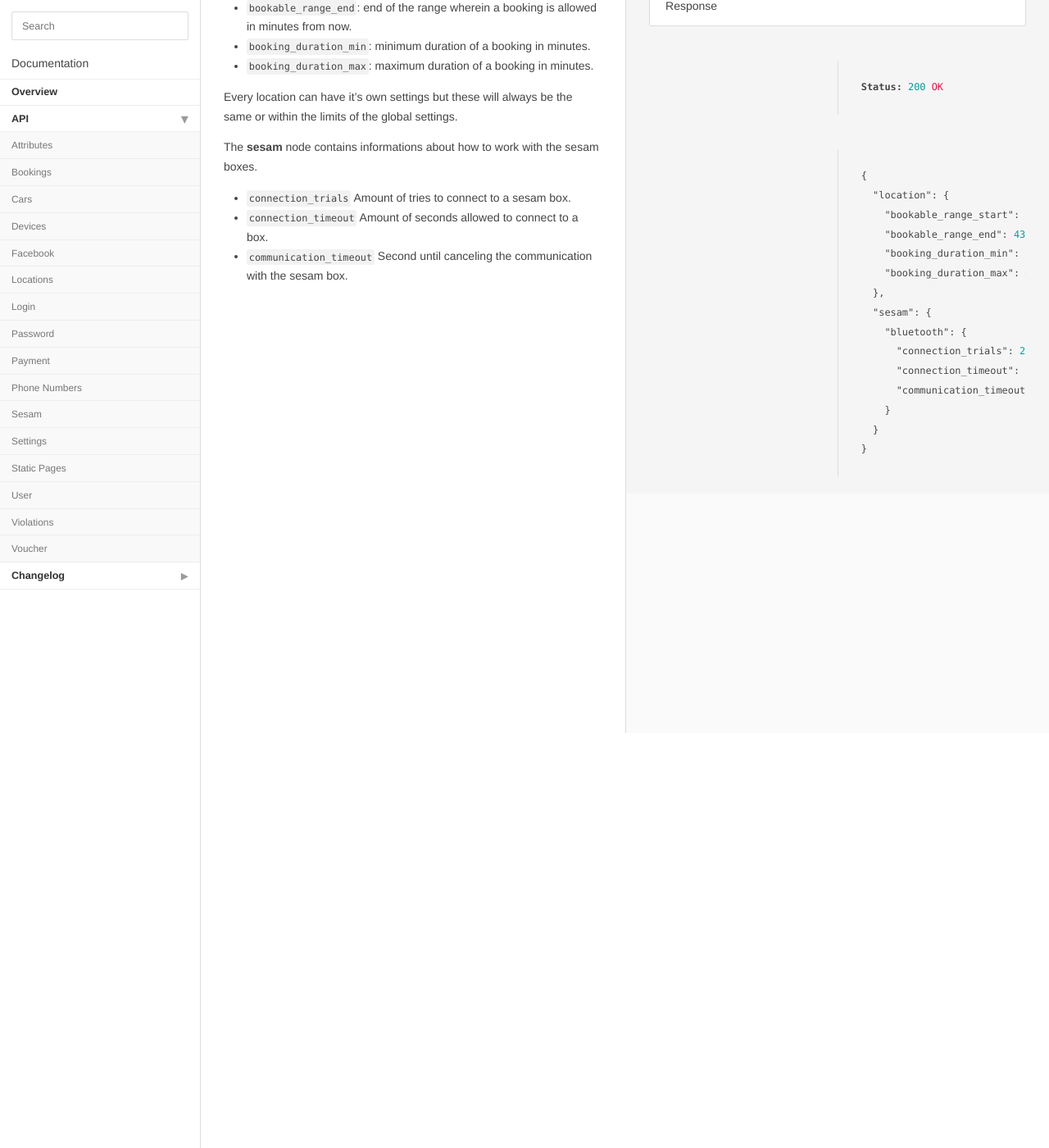
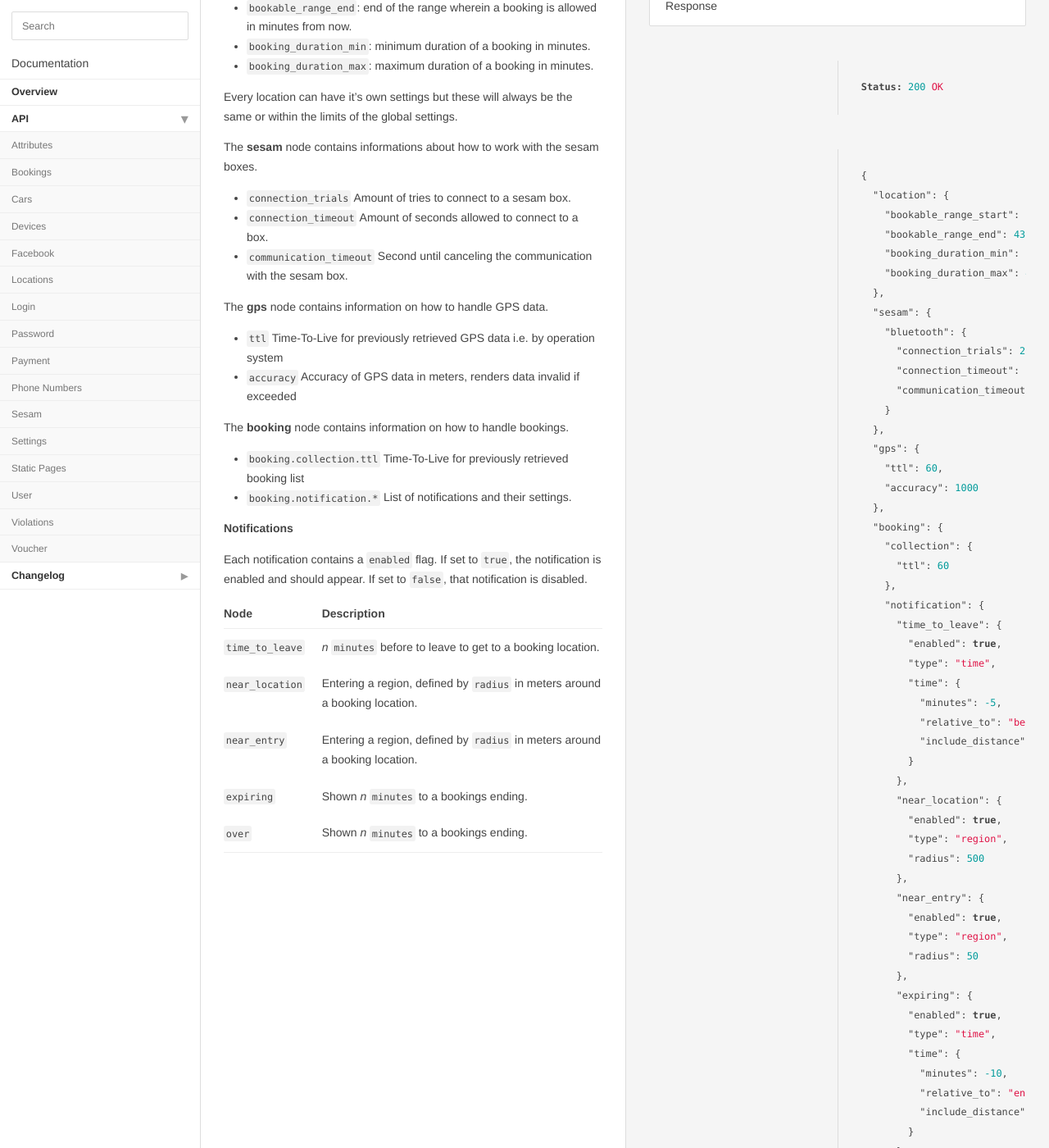
Before and after one commit to parku/docs, a Jekyll site: the page built from api/settings.md, in a window 1280 px wide and 1400 px high, scrolled down 506 px. Shown: the whole window at 82% size. Built offline with Jekyll 4.4.1, drawn with Linux system fonts in a browser that asks for light colours; Markdown is read by kramdown in place of the engine named in the settings; some of the changed text lies outside the part shown.

Commit message:
DEV-13 Documenting changes of DEV-13

````diff
--- a/api/settings.md
+++ b/api/settings.md
@@ -38,6 +38,54 @@ Status: 200 OK
       "connection_timeout": 2,
       "communication_timeout": 2
     }
+  },
+  "gps": {
+    "ttl": 60,
+    "accuracy": 1000
+  },
+  "booking": {
+    "collection": {
+      "ttl": 60
+    },
+    "notification": {
+      "time_to_leave": {
+        "enabled": true,
+        "type": "time",
+        "time": {
+          "minutes": -5,
+          "relative_to": "begin",
+          "include_distance": true
+        }
+      },
+      "near_location": {
+        "enabled": true,
+        "type": "region",
+        "radius": 500
+      },
+      "near_entry": {
+        "enabled": true,
+        "type": "region",
+        "radius": 50
+      },
+      "expiring": {
+        "enabled": true,
+        "type": "time",
+        "time": {
+          "minutes": -10,
+          "relative_to": "end",
+          "include_distance": false
+        }
+      },
+      "over": {
+        "enabled": true,
+        "type": "time",
+        "time": {
+          "minutes": -2,
+          "relative_to": "end",
+          "include_distance": false
+        }
+      }
+    }
   }
 }
 ```
@@ -60,3 +108,58 @@ The **sesam** node contains informations about how to work with the sesam boxes.
 * `connection_trials` Amount of tries to connect to a sesam box.
 * `connection_timeout` Amount of seconds allowed to connect to a box.
 * `communication_timeout` Second until canceling the communication with the sesam box.
+
+The **gps** node contains information on how to handle GPS data.
+
+* `ttl` Time-To-Live for previously retrieved GPS data i.e. by operation system
+* `accuracy` Accuracy of GPS data in meters, renders data invalid if exceeded
+
+The **booking** node contains information on how to handle bookings.
+
+* `booking.collection.ttl` Time-To-Live for previously retrieved booking list
+* `booking.notification.*` List of notifications and their settings.
+
+#### Notifications
+
+Each notification contains a `enabled` flag.
+If set to `true`, the notification is enabled and should appear.
+If set to `false`, that notification is disabled.
+
+Node            | Description
+---             | ---
+`time_to_leave` | _n_ `minutes` before to leave to get to a booking location.
+`near_location` | Entering a region, defined by `radius` in meters around a booking location.
+`near_entry`    | Entering a region, defined by `radius` in meters around a booking location.
+`expiring`      | Shown _n_ `minutes` to a bookings ending.
+`over`          | Shown _n_ `minutes` to a bookings ending.
+
+## Enable or disable notification
+
+The request needs a _private key_. A list of possible notifications are mentioned above.
+
+```sh
+$ curl {{ site.parku.api }}/settings/booking/notifiction/time_to_leave \
+    -u 098f6bcd4621d373cade4e832627b4f6:parku \
+    -X PUT \
+    -d enabled=false
+```
+
+> Response
+
+```nginx
+Status: 204 No Content
+```
+```
+
+```
+
+### HTTP Request
+
+`PUT {{ site.parku.api }}/settings/booking/notification/:notification_key`
+
+### Parameters
+
+Parameter          | Description
+---                | ---
+`notification_key` | A notification key, see list above __Required.__
+`enabled`          | `true` or `false` __Required.__
````
Also changed, not shown: changelog.md.
